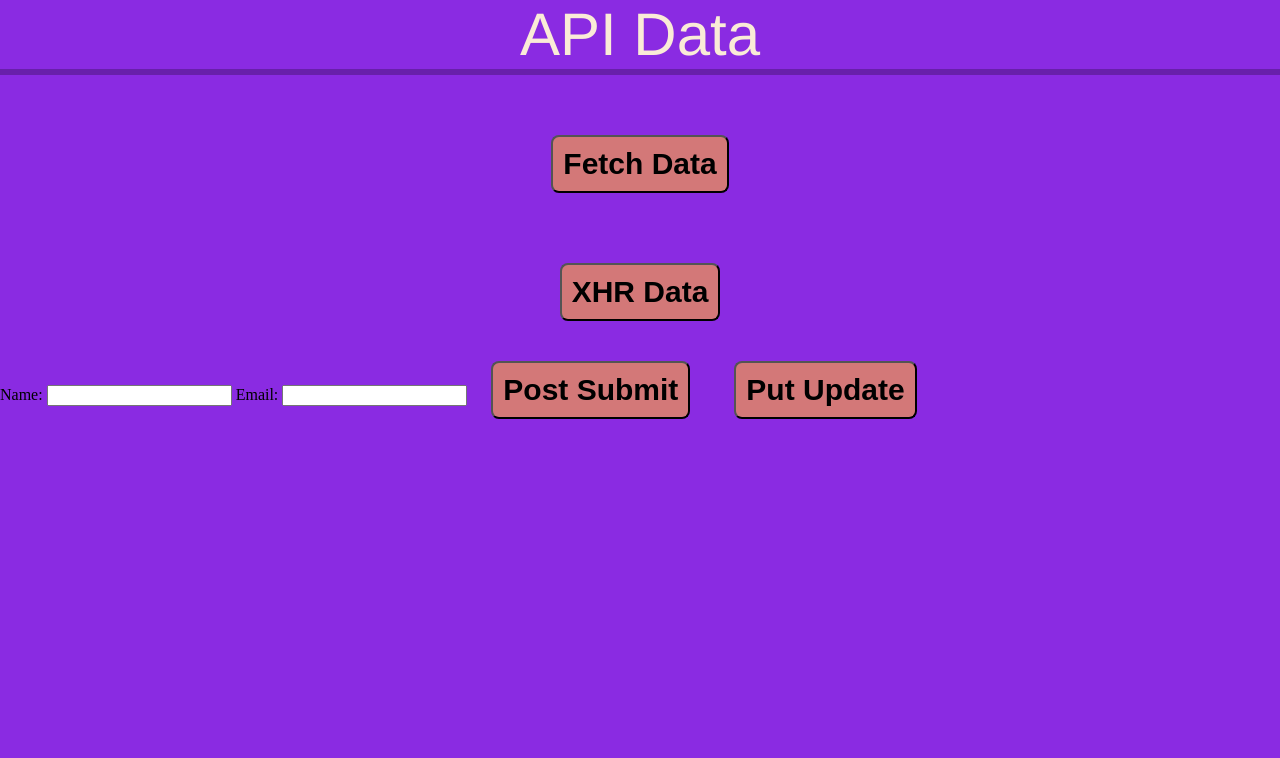
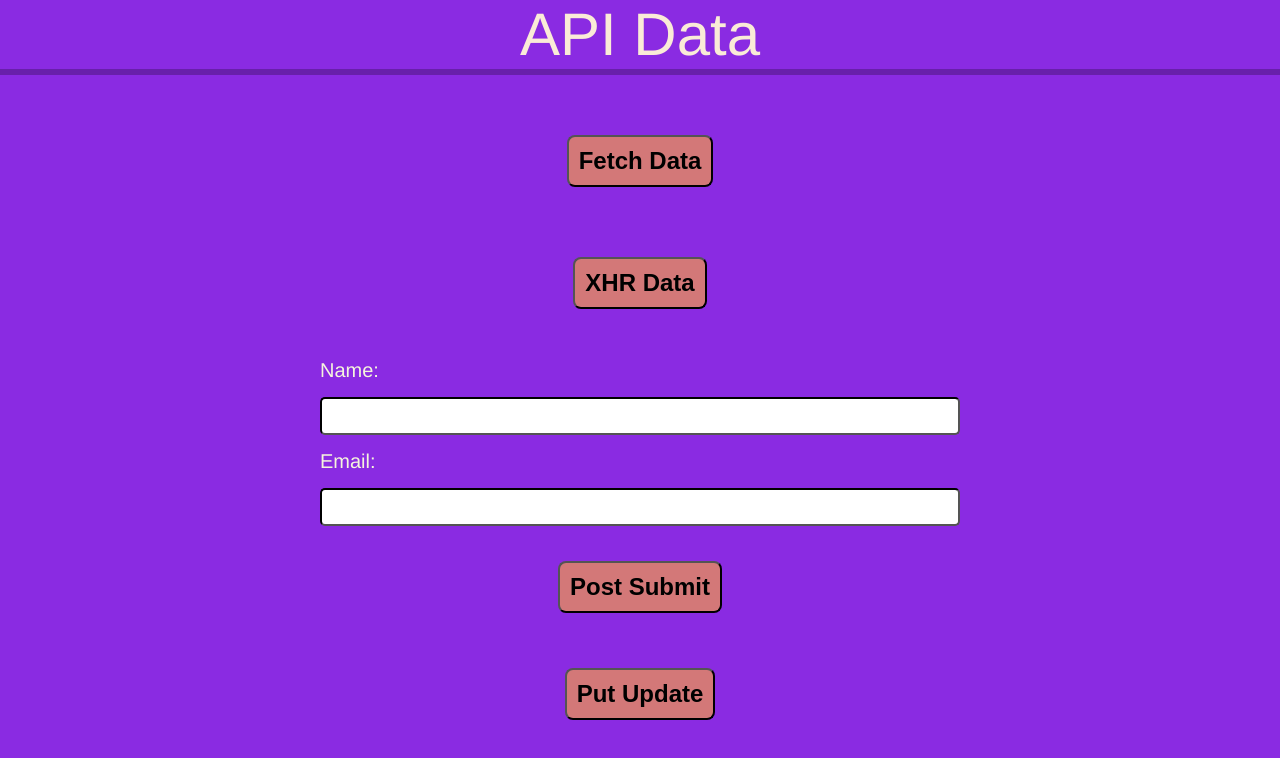
Before and after one commit to Lena-coder1/lab10, a plain HTML site: page index.html in a window 1280 px wide. Drawn offline with Linux system fonts and the light colour scheme.

Commit message:
updated styleto make the form layout better

```diff
--- a/style.css
+++ b/style.css
@@ -2,6 +2,7 @@ body{
     margin:0;
     padding:0;
     background-color: blueviolet;
+    font-family: 'Franklin Gothic Medium', 'Arial Narrow', Arial, sans-serif;
 
 }
 
@@ -9,7 +10,6 @@ header{
  text-align: center;
  font-size: 60px;
  color: antiquewhite;
- font-family: 'Franklin Gothic Medium', 'Arial Narrow', Arial, sans-serif;
  border-bottom: 6px solid  rgba(0, 0, 0, 0.247) ;
  margin-bottom: 40px;
 
@@ -20,11 +20,12 @@ button{
 
     padding: 10px;
     margin: 20px;
-    font-size: 30px;
+    font-size: 24px;
     font-weight: bold;
     text-align: center;
     border-radius: 8px;
     background-color: rgb(211, 120, 120);
+
 }
 
 .btn{
@@ -32,6 +33,7 @@ button{
     flex-direction: column;
     align-items: center;
     gap: 30px;
+
 
 }
 
@@ -45,4 +47,31 @@ button:hover{
     font-size: 20px;
     font-style: italic;
     color: beige;
+    text-align: center;
 }
+
+#userInfo{
+    margin-top: 30px ;
+    display: flex;
+    flex-direction: column;
+    align-items: center;
+    gap: 15px;
+}
+
+label {
+    align-self:center;
+    font-size: 20px;
+    color: beige;
+    width:50%;
+}
+
+input{
+    padding: 10px;
+    width: 50%;
+    border-radius: 5px;
+    border-color: black;
+    font-size: 16px;
+    padding: 8px;
+    box-sizing: border-box;
+
+}
```
